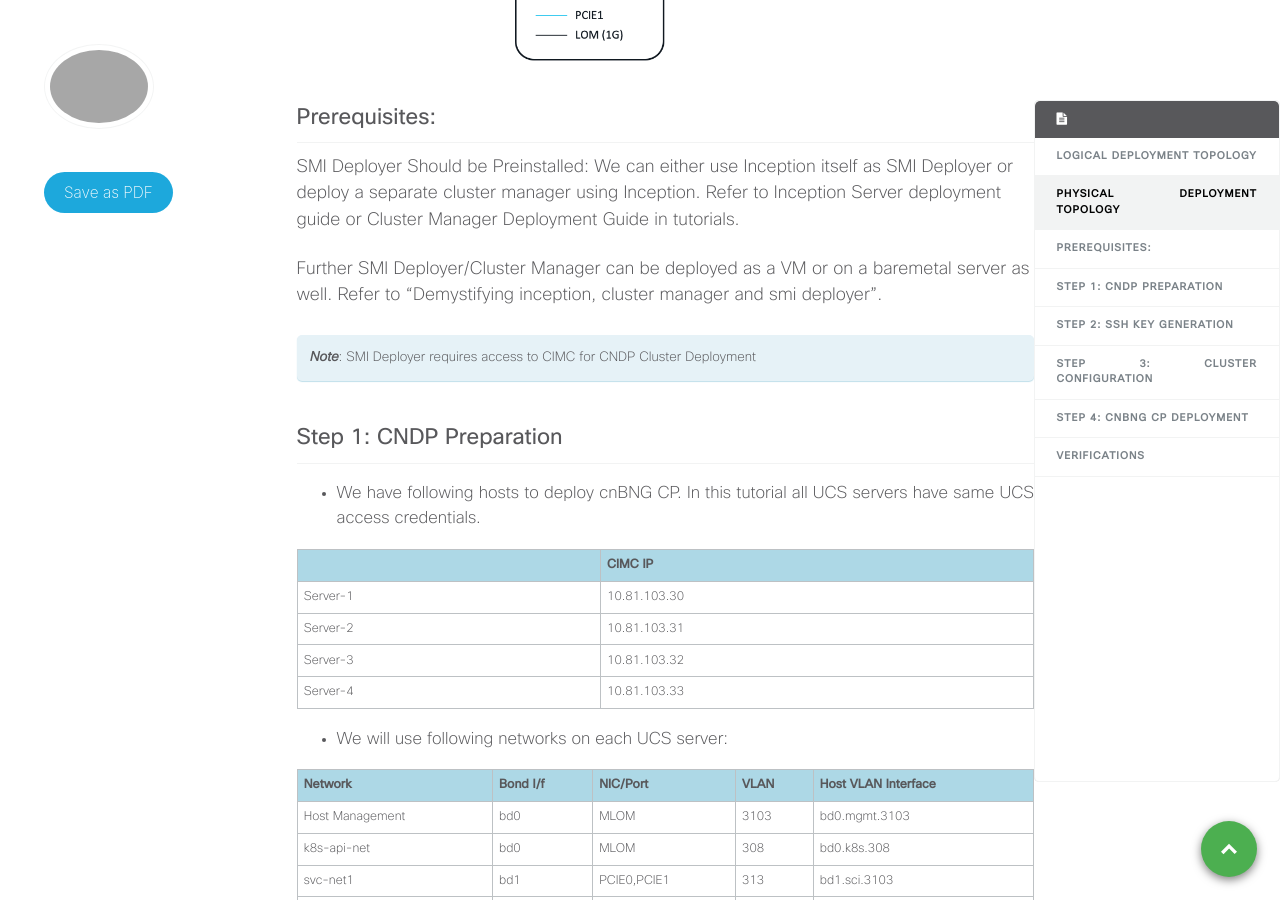
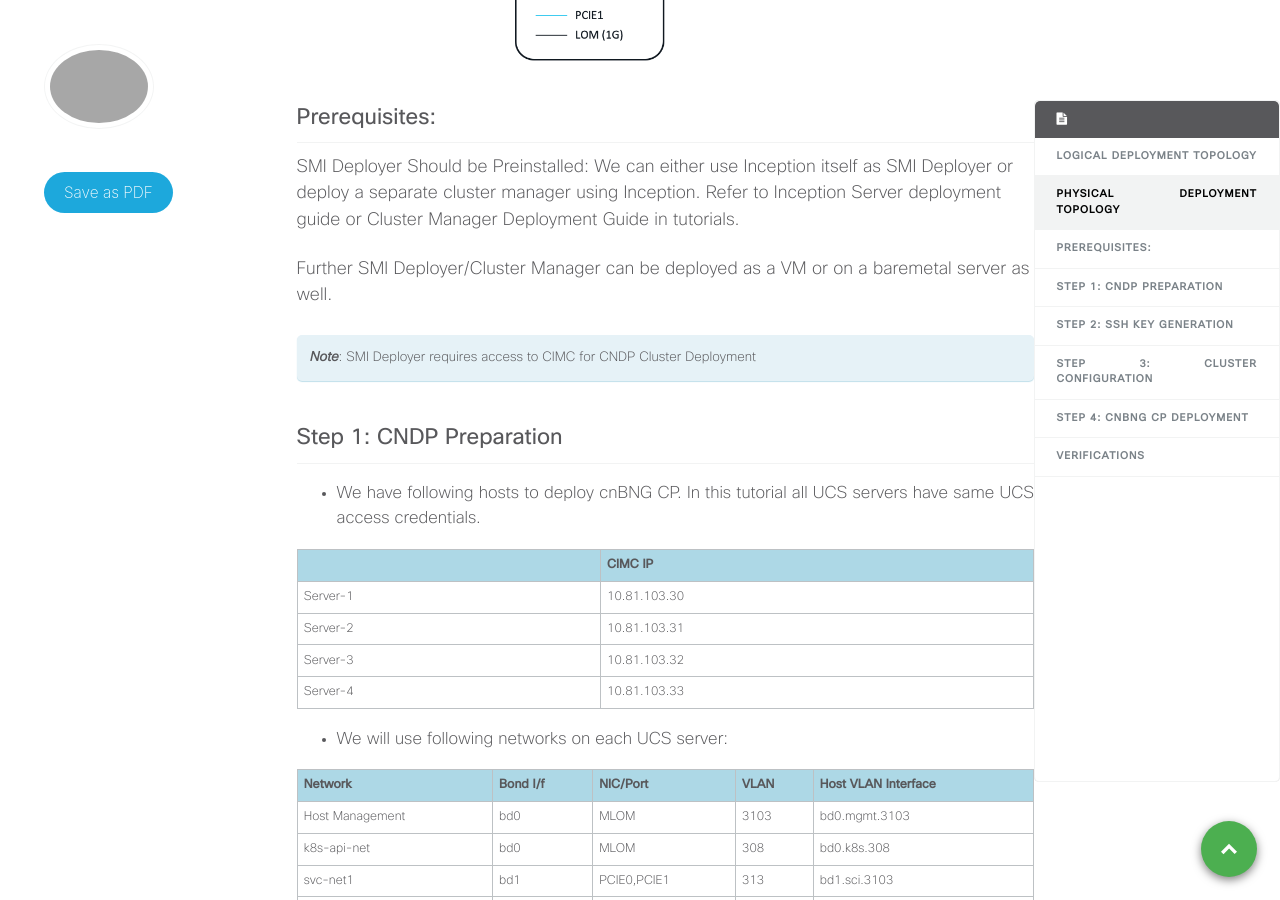
Before and after one commit to xrdocs/cnbng, a Jekyll site: the page built from _tutorials/cnbng-cp-multiserver-baremetal-deployment-guide.md, in a window 1280 px wide and 900 px high, scrolled down 1268 px. Built offline with Jekyll 4.4.1, drawn with Linux system fonts in a browser that asks for light colours; comment, search, counter and statistics services are not loaded.

Commit message:
Update cnbng-cp-multiserver-baremetal-deployment-guide.md

```diff
--- a/_tutorials/cnbng-cp-multiserver-baremetal-deployment-guide.md
+++ b/_tutorials/cnbng-cp-multiserver-baremetal-deployment-guide.md
@@ -33,7 +33,7 @@ We will deploy Multi server cnBNG CP in following steps:
 
 SMI Deployer Should be Preinstalled: We can either use Inception itself as SMI Deployer or deploy a separate cluster manager using Inception. Refer to Inception Server deployment guide or Cluster Manager Deployment Guide in tutorials.
 
-Further SMI Deployer/Cluster Manager can be deployed as a VM or on a baremetal server as well. Refer to "Demystifying inception, cluster manager and smi deployer".
+Further SMI Deployer/Cluster Manager can be deployed as a VM or on a baremetal server as well.
 
 ***Note***: SMI Deployer requires access to CIMC for CNDP Cluster Deployment
 {: .notice--info}
```
